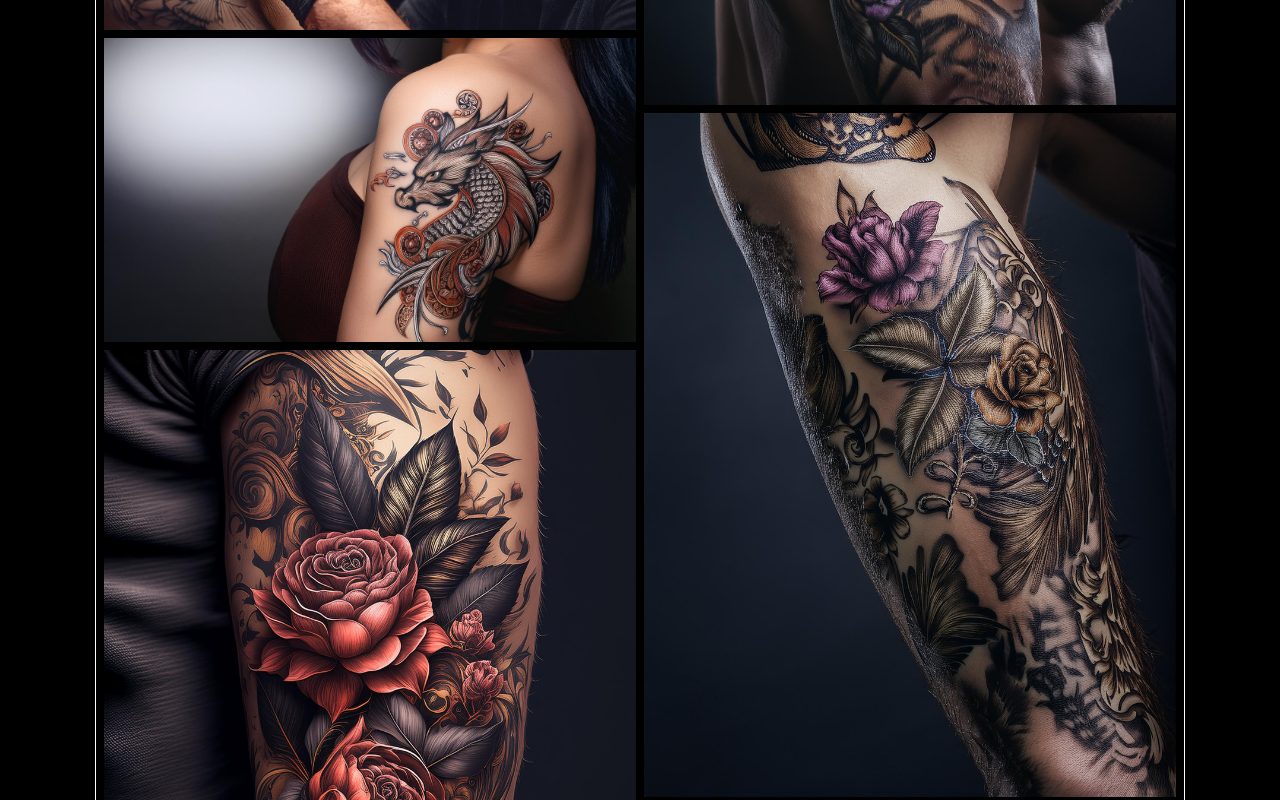
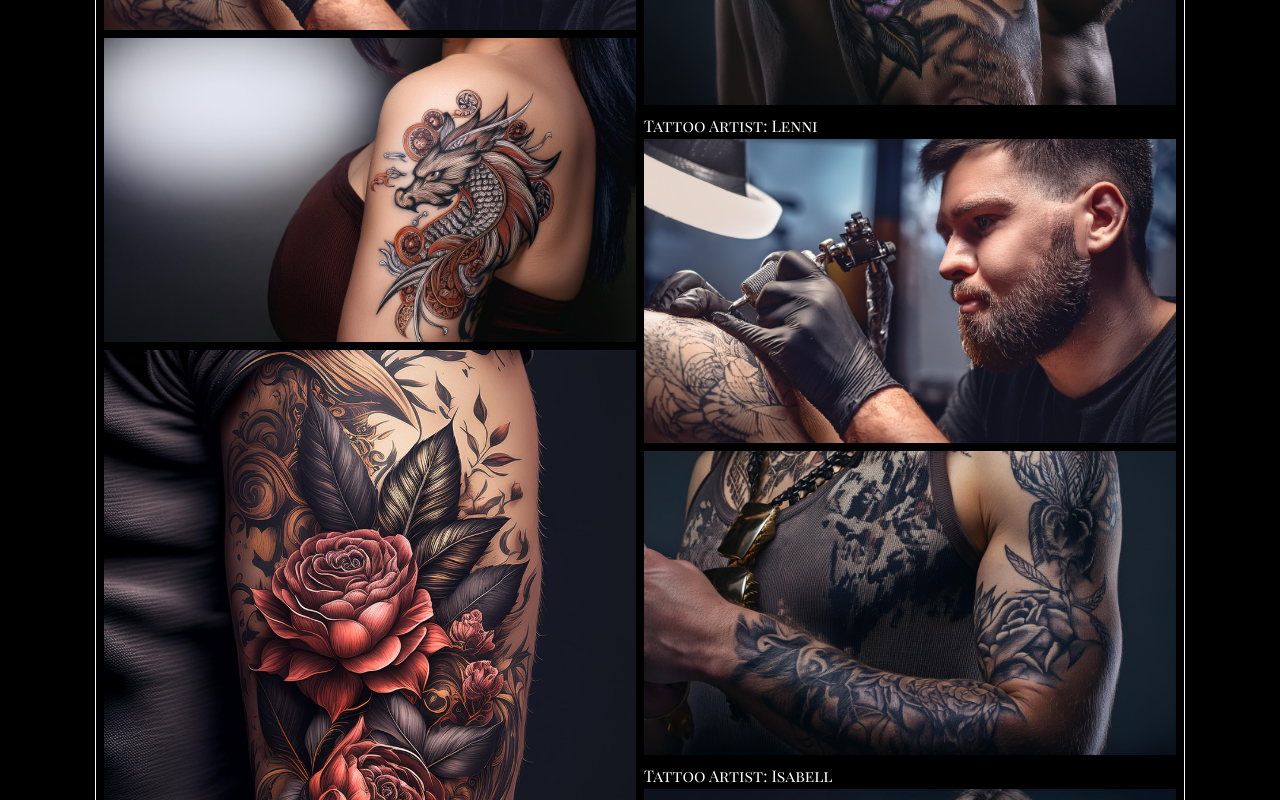
Before and after one commit to SteeveeG/tattoostudio, a React (Vite) app: page / in a window 1280 px wide. Shown: the part 1600-2400 px from the top of the page. Built offline with nearby package versions, Linux system fonts and the light colour scheme.

Commit message:
Refactoring

```diff
--- a/src/components/TattooArtist/TattooArtist.jsx
+++ b/src/components/TattooArtist/TattooArtist.jsx
@@ -20,14 +20,15 @@ import { useTranslation } from 'react-i18next';
 function TattooArtist() {
     const { t } = useTranslation();
 
+
     return (
         <div className={css.box}>
             <p className={css.navigator} id='TattooArtist'></p>
             <p className={css.header}>{t("tattooartists")}</p>
             <div className={css.row}>
                 <div className={css.column}>
-                    <p className={css.tattooartist}>samuel</p>
 
+                    <p className={css.tattooartist}>{t("tattooartist")}: samuel</p>
                     <div className={css.container}>
                         <div className={css.wrapper}>
                             <img src={Tattoowierer} />
@@ -43,7 +44,7 @@ function TattooArtist() {
                             <img src={Tattoo2} />
                             <div className={css.description}>
                                 <div className={css.textcontainer}>
-                                    <p className={css.text}>work by samuel</p>
+                                    <p className={css.text}>{t("workby")} samuel</p>
                                 </div>
                             </div>
                         </div>
@@ -54,7 +55,7 @@ function TattooArtist() {
                             <img src={Tattoo3} />
                             <div className={css.description}>
                                 <div className={css.textcontainer}>
-                                    <p className={css.text}>Tattowierer</p>
+                                    <p className={css.text}>{t("workby")} Samuel</p>
                                 </div>
                             </div>
                         </div>
@@ -64,17 +65,18 @@ function TattooArtist() {
                             <img src={Tattoo4} />
                             <div className={css.description}>
                                 <div className={css.textcontainer}>
-                                    <p className={css.text}>Tattowierer</p>
+                                    <p className={css.text}>{t("workby")} john</p>
                                 </div>
                             </div>
                         </div>
                     </div>
+                    <p className={css.tattooartist}>{t("tattooartist")}: Emma</p>
                     <div className={css.container}>
                         <div className={css.wrapper}>
-                            <img src={Tattoo5} />
+                            <img src={TattoowiererFrau} />
                             <div className={css.description}>
                                 <div className={css.textcontainer}>
-                                    <p className={css.text}>Tattowierer</p>
+                                    <p className={css.text}>Emma</p>
                                 </div>
                             </div>
                         </div>
@@ -84,7 +86,7 @@ function TattooArtist() {
                             <img src={Tattoo6} />
                             <div className={css.description}>
                                 <div className={css.textcontainer}>
-                                    <p className={css.text}>Tattowierer</p>
+                                    <p className={css.text}>{t("workby")} Emma</p>
                                 </div>
                             </div>
                         </div>
@@ -97,17 +99,18 @@ function TattooArtist() {
                             <img src={Tattoo7} />
                             <div className={css.description}>
                                 <div className={css.textcontainer}>
-                                    <p className={css.text}>Tattowierer</p>
+                                    <p className={css.text}>{t("workby")} Lenni</p>
                                 </div>
                             </div>
                         </div>
                     </div>
+                    <p className={css.tattooartist}>{t("tattooartist")}: Lenni</p>
                     <div className={css.container}>
                         <div className={css.wrapper}>
-                            <img src={Tattoo8} />
+                            <img src={Tattoowierer} />
                             <div className={css.description}>
                                 <div className={css.textcontainer}>
-                                    <p className={css.text}>Tattowierer</p>
+                                    <p className={css.text}>Lenni</p>
                                 </div>
                             </div>
                         </div>
@@ -117,18 +120,18 @@ function TattooArtist() {
                             <img src={Tattoo9} />
                             <div className={css.description}>
                                 <div className={css.textcontainer}>
-                                    <p className={css.text}>Tattowierer</p>
+                                    <p className={css.text}>{t("workby")} Isabell</p>
                                 </div>
                             </div>
                         </div>
                     </div>
-                    <p className={css.tattooartist}>Tattowierer Nummer 2</p>
+                    <p className={css.tattooartist}>{t("tattooartist")}: Isabell</p>
                     <div className={css.container}>
                         <div className={css.wrapper}>
                             <img src={TattoowiererFrau} />
                             <div className={css.description}>
                                 <div className={css.textcontainer}>
-                                    <p className={css.text}>Tattowierer</p>
+                                    <p className={css.text}>Isabell</p>
                                 </div>
                             </div>
                         </div>
@@ -138,7 +141,7 @@ function TattooArtist() {
                             <img src={Tattoo11} />
                             <div className={css.description}>
                                 <div className={css.textcontainer}>
-                                    <p className={css.text}>Tattowierer</p>
+                                    <p className={css.text}>{t("workby")} Isabell</p>
                                 </div>
                             </div>
                         </div>
@@ -148,7 +151,7 @@ function TattooArtist() {
                             <img src={Tattoo12} />
                             <div className={css.description}>
                                 <div className={css.textcontainer}>
-                                    <p className={css.text}>Tattowierer</p>
+                                    <p className={css.text}>{t("workby")} Emma</p>
                                 </div>
                             </div>
                         </div>
@@ -161,7 +164,7 @@ function TattooArtist() {
                             <img src={Tattoo2} />
                             <div className={css.description}>
                                 <div className={css.textcontainer}>
-                                    <p className={css.text}>Tattowierer</p>
+                                    <p className={css.text}>{t("workby")} Samuel</p>
                                 </div>
                             </div>
                         </div>
@@ -171,7 +174,7 @@ function TattooArtist() {
                             <img src={Tattoo7} />
                             <div className={css.description}>
                                 <div className={css.textcontainer}>
-                                    <p className={css.text}>Tattowierer</p>
+                                    <p className={css.text}>{t("workby")} Lenni</p>
                                 </div>
                             </div>
                         </div>
@@ -181,7 +184,7 @@ function TattooArtist() {
                             <img src={Tattoo3} />
                             <div className={css.description}>
                                 <div className={css.textcontainer}>
-                                    <p className={css.text}>Tattowierer</p>
+                                    <p className={css.text}>{t("workby")} John</p>
                                 </div>
                             </div>
                         </div>
@@ -190,7 +193,7 @@ function TattooArtist() {
                             <img src={Tattoo9} />
                             <div className={css.description}>
                                 <div className={css.textcontainer}>
-                                    <p className={css.text}>Tattowierer</p>
+                                    <p className={css.text}>{t("workby")} Isabell</p>
                                 </div>
                             </div>
                         </div>
@@ -199,7 +202,7 @@ function TattooArtist() {
                             <img src={Tattoo6} />
                             <div className={css.description}>
                                 <div className={css.textcontainer}>
-                                    <p className={css.text}>Tattowierer</p>
+                                    <p className={css.text}>{t("workby")} Emma</p>
                                 </div>
                             </div>
                         </div>
@@ -208,7 +211,7 @@ function TattooArtist() {
                             <img src={Tattoo3} />
                             <div className={css.description}>
                                 <div className={css.textcontainer}>
-                                    <p className={css.text}>Tattowierer</p>
+                                    <p className={css.text}>{t("workby")} John</p>
                                 </div>
                             </div>
                         </div>
@@ -221,7 +224,7 @@ function TattooArtist() {
                             <img src={Tattoo10} />
                             <div className={css.description}>
                                 <div className={css.textcontainer}>
-                                    <p className={css.text}>Tattowierer</p>
+                                    <p className={css.text}>{t("workby")} Lenni</p>
                                 </div>
                             </div>
                         </div>
@@ -231,7 +234,7 @@ function TattooArtist() {
                             <img src={Tattoo5} />
                             <div className={css.description}>
                                 <div className={css.textcontainer}>
-                                    <p className={css.text}>Tattowierer</p>
+                                    <p className={css.text}>{t("workby")} Isabell</p>
                                 </div>
                             </div>
                         </div>
@@ -241,17 +244,18 @@ function TattooArtist() {
                             <img src={Tattoo6} />
                             <div className={css.description}>
                                 <div className={css.textcontainer}>
-                                    <p className={css.text}>Tattowierer</p>
+                                    <p className={css.text}>{t("workby")} John</p>
                                 </div>
                             </div>
                         </div>
                     </div>
+                    <p className={css.tattooartist}>{t("tattooartist")}: John</p>
                     <div className={css.container}>
                         <div className={css.wrapper}>
-                            <img src={Tattoo7} />
+                            <img src={Tattoowierer} />
                             <div className={css.description}>
                                 <div className={css.textcontainer}>
-                                    <p className={css.text}>Tattowierer</p>
+                                    <p className={css.text}>John</p>
                                 </div>
                             </div>
                         </div>
@@ -261,7 +265,7 @@ function TattooArtist() {
                             <img src={Tattoo1} />
                             <div className={css.description}>
                                 <div className={css.textcontainer}>
-                                    <p className={css.text}>Tattowierer</p>
+                                    <p className={css.text}>{t("workby")} John</p>
                                 </div>
                             </div>
                         </div>
@@ -271,7 +275,7 @@ function TattooArtist() {
                             <img src={Tattoo10} />
                             <div className={css.description}>
                                 <div className={css.textcontainer}>
-                                    <p className={css.text}>Tattowierer</p>
+                                    <p className={css.text}>{t("workby")} John</p>
                                 </div>
                             </div>
                         </div>
--- a/src/components/i18n/i18n.js
+++ b/src/components/i18n/i18n.js
@@ -15,9 +15,11 @@ const resources = {
      "openinghoursheader":"opening hours",
      "openingdays":"mon - sat",
      "openinghours":"11:00 to 18:00",
-     "bookinginfo":"Bookings Are Through instagram or Whatsapp please Note the info that it can take a few days for an answer :)",
-     "contactinfo":"Please Note Before Contacting us we need: Your Full Age a Description of your Idea as precise as you can, and if you can, send some inspirations pictures, the approxomate desired size of the Tattoo, wich Body youre considering (Photo),  When Youre Most Available",
+     "bookinginfo":"Bookings do not exist. This is not a real Tattoo Studio website :)",
+     "contactinfo":"Please note, this is not a real tattoo studio; it's just a learning project and doesn't exist. However, if you liked it, please check out my GitHub or my Website <3",
 
+      "tattooartist":"Tattoo Artist",
+       "workby":"Work By"
     },
   },
   de: {
@@ -33,8 +35,13 @@ const resources = {
      "openingdays":"mon - sam",
      "openinghours":"11:00 bis 18:00",
      "contact":"Kontakt",
-     "bookinginfo":"Buchungen sind über Instagram oder Whatsapp Bitte beachten Sie die Info, dass es ein paar Tage für eine Antwort dauern kann :)",
-     "contactinfo":"Bitte beachten Sie: Bevor Sie uns kontaktieren, benötigen wir: Ihr volles Alter eine Beschreibung Ihrer Idee so genau wie möglich, und wenn Sie können, senden Sie uns einige Inspirationsbilder, die ungefähre gewünschte Größe des Tattoos, welchen Körper Sie in Betracht ziehen (Foto), Wann du am besten verfügbar bist"
+     "bookinginfo":"Buchungen existieren nicht. Dies ist keine echte Tattoo Studio Website :)",
+     "contactinfo":"Bitte beachten Sie, dies ist kein echtes Tattoostudio; es handelt sich lediglich um ein Lernprojekt und existiert nicht. Wenn es Ihnen jedoch gefallen hat, besuchen Sie bitte mein GitHub oder meine Website <3",
+
+     "tattooartist":"Tattoo Künstler",
+     "workby":"Gestochen von"
+
+
     },
   },
 };
```
Also changed, not shown: src/components/Contact/Contact.jsx (+10 -2 lines), src/components/Contact/Contact.module.css (+26 -4 lines), src/components/TattooArtist/TattooArtist.module.css (+3 -4 lines).
